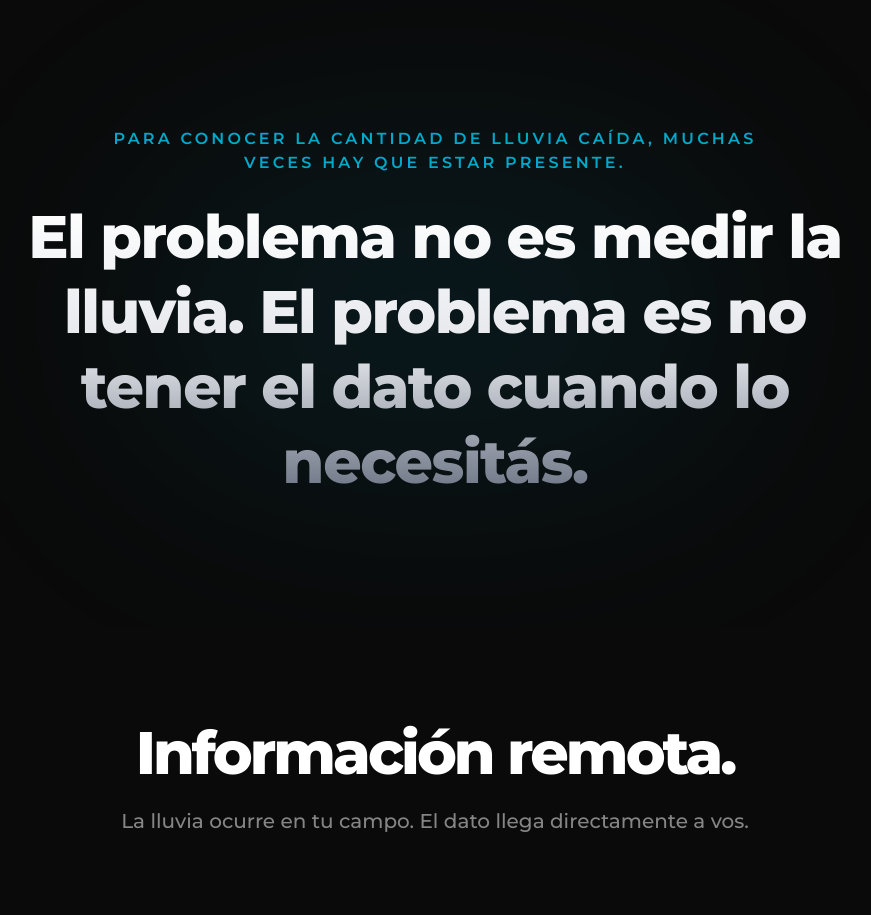
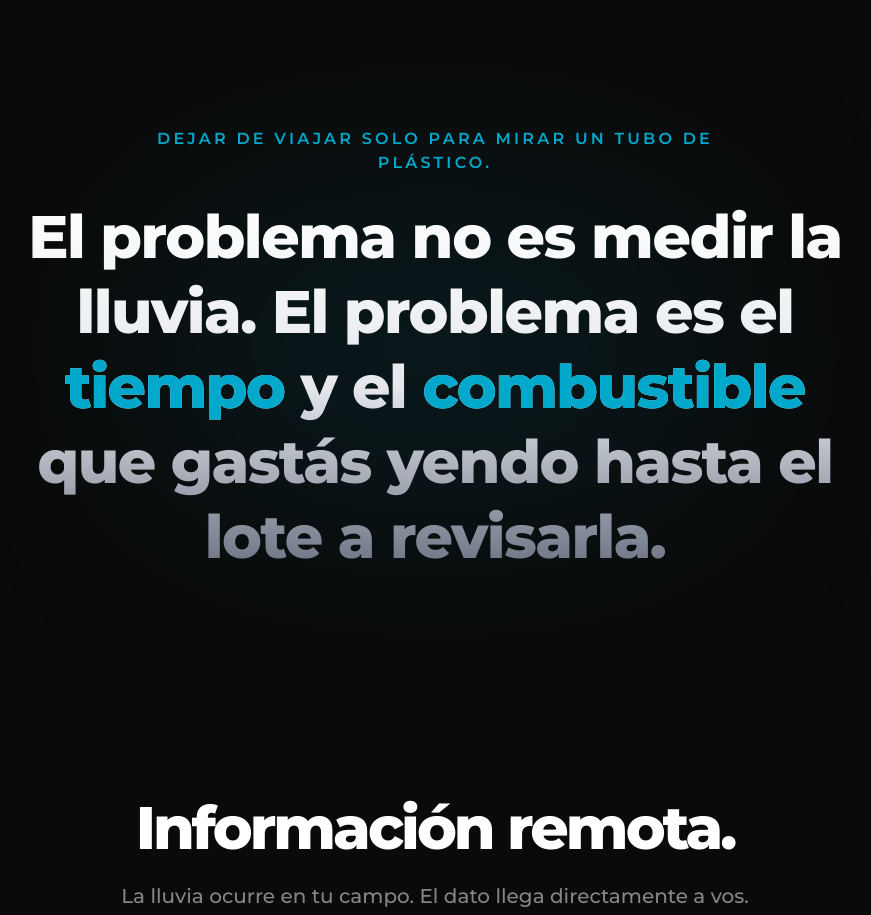
Before and after one commit to virxagro/virxweb, a Next.js app: page / in a window 1280 px wide. Shown: the part 802-1717 px from the top of the page, without its empty margins (205-1076 px from the left). Built offline with nearby package versions, Linux system fonts and the light colour scheme.

Commit message:
content: update problem section text and add emphasis to pain points

```diff
--- a/src/app/page.tsx
+++ b/src/app/page.tsx
@@ -132,10 +132,10 @@ export default function Home() {
             className="flex flex-col items-center"
           >
             <p className="text-sm md:text-base font-semibold text-[#00A9CC] uppercase tracking-[0.2em] mb-6 text-center max-w-2xl">
-              Para conocer la cantidad de lluvia caída, muchas veces hay que estar presente.
+              DEJAR DE VIAJAR SOLO PARA MIRAR UN TUBO DE PLÁSTICO.
             </p>
             <h2 className="text-4xl md:text-5xl lg:text-6xl font-extrabold leading-tight text-center text-transparent bg-clip-text bg-gradient-to-b from-white via-gray-200 to-gray-500 max-w-4xl mx-auto tracking-tight">
-              El problema no es medir la lluvia. El problema es no tener el dato cuando lo necesitás.
+              El problema no es medir la lluvia. El problema es el <span className="text-[#00A9CC] [-webkit-text-fill-color:#00A9CC]">tiempo</span> y el <span className="text-[#00A9CC] [-webkit-text-fill-color:#00A9CC]">combustible</span> que gastás yendo hasta el lote a revisarla.
             </h2>
           </motion.div>
         </div>
```
